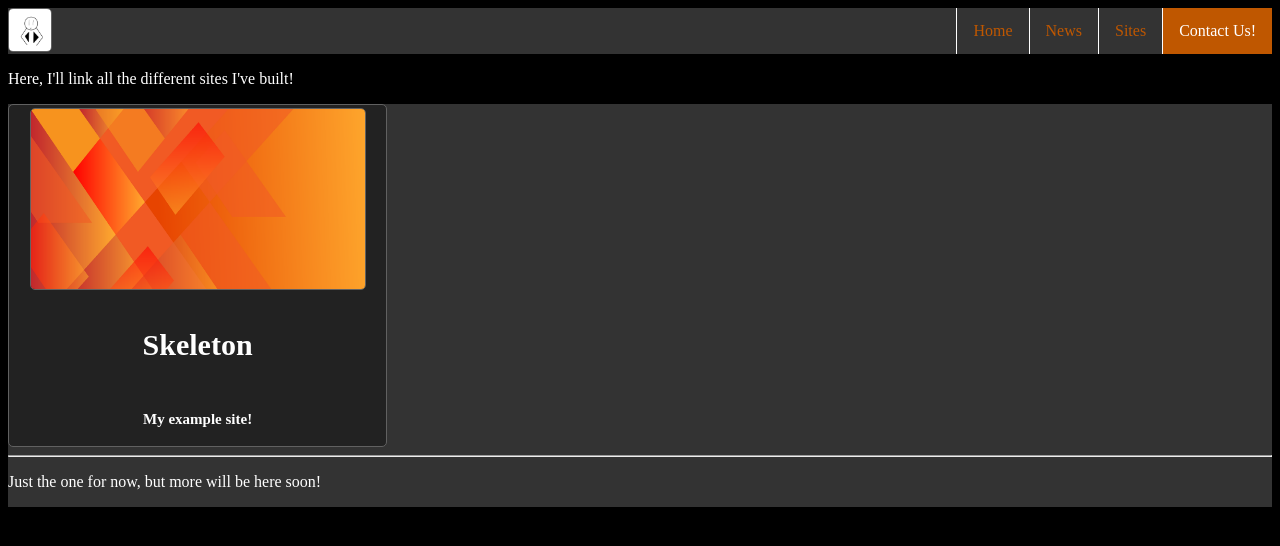
After one commit to LaughingCoding/mock-up, a PHP site: page /sites.html in a window 1280 px wide. The commit adds this page. Shown: the top 546 px of the page. Run offline with PHP 8.4, Linux system fonts and the light colour scheme; lists and menus that the app fills with data are empty.

Commit message:
Acceptable Version

```diff
--- /dev/null
+++ b/sites.html
@@ -0,0 +1,39 @@
+<!DOCTYPE html>
+<html>
+<head>
+<title>Site Skeleton</title>
+<link rel="stylesheet" href="styles.css">
+</head>
+<body>
+<div class="headbar">
+<ul>
+  <li><a class="active" href="contact.html">Contact Us!</a></li>
+  <li><a href="sites.html">Sites</a></li>
+  <li><a href="news.html">News</a></li>
+  <li><a href="index.html">Home</a></li>
+  <img style="float:left" src="logo.jpg" width="42" height="42" alt="logo">
+</ul>
+</div>
+<div class="description">
+<p>Here, I'll link all the different sites I've built!</p>
+</div>
+<ul class="3partsites">
+<div class="1site">
+<table>
+<tr>
+<th><a target="_blank" href="index.html"><img src="banner.png" alt="SkeletonBanner" width="90%" height="180"></a></th>
+</tr>
+<tr>
+<th><p style="font-size:30px">Skeleton</p></th>
+</tr>
+<tr>
+<th><p style="font-size:15px">My example site!</p></th>
+</tr>
+</table>
+</div>
+
+<hr>
+<p>Just the one for now, but more will be here soon!</p>
+<!-- Please stop looking through the code, it's embarrassing-->
+</body>
+</html>
--- a/styles.css
+++ b/styles.css
@@ -41,9 +41,49 @@ li:last-child {
 	top:80%;
 	left:50%;
 	transform: translate(-50%,-50%);
-	font-size: 50px;
+	font-size: 30px;
 }
 body {
 	background-color:black;
 	color:white;
 }
+dialog {
+	background-color:black;
+	color:white;
+}
+.1site {
+	width:125px;
+	height:100px;
+	box-shadow: 0 4px 8px 0 #63666A;
+	transition: 0.3s;
+}
+.1site:hover {
+  box-shadow: 0 8px 16px 0 #63666A);
+}
+
+.descontainer {
+  padding: 2px 16px;
+}
+
+img{
+	align-content:left;
+	border:1px solid #616161;
+	border-radius:5px;
+}
+img:hover{
+	box-shadow: 0 0 2px 1px #424242;
+}
+.headbar{
+	position:sticky;
+	top:0;
+}
+table{
+	background-color:#222222;
+	width:30%;
+	height:30%;
+	border:1px solid #616161;
+	border-radius:5px;
+}
+.main {
+	margin-top:20px;
+}
```
Also changed, not shown: contact.html (+18 -0 lines), index.html (+17 -9 lines), news.html (+20 -0 lines), classes.html (deleted), logo.jpg.
